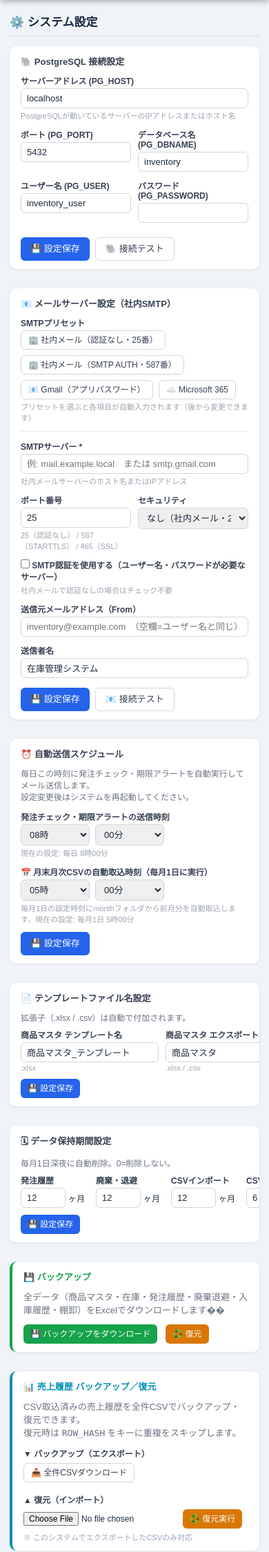
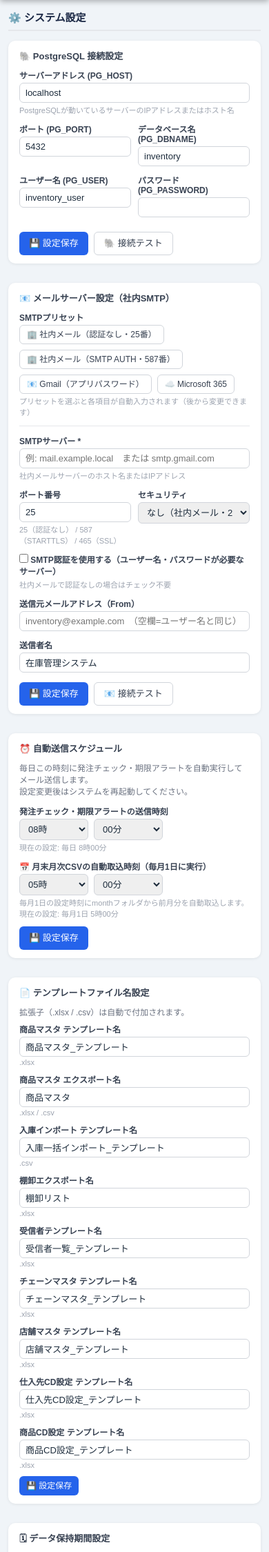
Before and after one commit to r-tanaka3219/my-project, a Flask app: page /settings in a window 390 px wide. Shown: the part 52-2302 px from the top of the page at 69% size. Run offline with Flask 3, Linux system fonts and the light colour scheme; the visitor is signed in with stand-in values (Sample User, id 1); data that the repository does not hold is empty; some libraries are stand-ins or nearby versions.

Commit message:
fix: 全画面サイズ対応レスポンシブ強化
base.html:
- settings-grid ブレークポイント 1100px→1280px に引き上げ
- 960px ブレークポイント追加: form-grid-3〜6を2列に
- 1280px: form-grid-5,6を3列に
- 760px: padding縮小・kpi-grid 2列に

settings.html:
- テンプレート名カードを flex→ grid(auto-fill/minmax) に変更
- 固定width属性（200〜210px）を全廃、幅はグリッドに委任

product_form / csv_form / receipt:
- max-width に min() を使い画面幅を超えないよう保証

Co-Authored-By: Claude Sonnet 4.6 <noreply@anthropic.com>

```diff
--- a/templates/base.html
+++ b/templates/base.html
@@ -96,7 +96,7 @@ hr{border:none;border-top:1px solid #e5e7eb;margin:12px 0}
 
 /* 設定ページ用2列グリッド */
 .settings-grid{display:grid;grid-template-columns:repeat(2,1fr);gap:16px;align-items:start}
-@media(max-width:1100px){.settings-grid{grid-template-columns:1fr}}
+@media(max-width:1280px){.settings-grid{grid-template-columns:1fr}}
 /* layout helpers for added features */
 .page-title-actions{display:flex;justify-content:flex-end;align-items:center;gap:8px;flex-wrap:wrap;margin-left:auto}
 .page-title > form{margin-left:auto}
@@ -121,16 +121,28 @@ hr{border:none;border-top:1px solid #e5e7eb;margin:12px 0}
 .table-actions-cell{text-align:right;white-space:nowrap;overflow:visible}
 .table-actions-cell form{display:inline-flex;vertical-align:middle}
 .help-box{background:#f8fafc;border:1px solid #e5e7eb;border-radius:8px;padding:10px 12px}
+/* ── 1280px以下: 設定グリッドは上で1列へ ── */
+@media (max-width:1280px){
+  .form-grid-5,.form-grid-6{grid-template-columns:repeat(3,minmax(0,1fr))}
+}
+/* ── 1100px以下 ── */
 @media (max-width:1100px){
   .form-grid-4,.form-grid-5,.form-grid-6{grid-template-columns:repeat(2,minmax(0,1fr))}
 }
+/* ── 960px以下 ── */
+@media (max-width:960px){
+  .form-grid-3,.form-grid-4,.form-grid-5,.form-grid-6{grid-template-columns:repeat(2,minmax(0,1fr))}
+  .main{padding:14px 16px}
+}
+/* ── 760px以下: スマホ・小型ラップトップ ── */
 @media (max-width:760px){
-  .main{padding:14px}
-  .page-title{align-items:flex-start}
+  .main{padding:10px 12px}
+  .page-title{font-size:15px;align-items:flex-start}
   .page-title-actions{width:100%;justify-content:flex-end;margin-left:0}
   .form-grid-2,.form-grid-3,.form-grid-4,.form-grid-5,.form-grid-6{grid-template-columns:1fr}
   .inline-form-4,.inline-form-3{grid-template-columns:1fr}
   .filter-form .actions{width:100%;justify-content:flex-end}
+  .kpi-grid{grid-template-columns:repeat(2,1fr)}
 }
 
 
--- a/templates/csv_form.html
+++ b/templates/csv_form.html
@@ -2,7 +2,7 @@
 {% block title %}CSV取込設定{% endblock %}
 {% block content %}
 <div class="page-title">{% if setting %}✏️ CSV設定編集{% else %}➕ CSV取込設定 新規作成{% endif %}</div>
-<div style="max-width:1100px">
+<div style="max-width:min(1100px,100%)"
 <form method="post">
   <input type="hidden" name="csrf_token" value="{{ csrf_token() }}">
   <div class="card" style="margin-bottom:14px">
--- a/templates/product_form.html
+++ b/templates/product_form.html
@@ -2,7 +2,7 @@
 {% block title %}{% if product %}商品編集{% else %}商品登録{% endif %}{% endblock %}
 {% block content %}
 <div class="page-title">{% if product %}✏️ 商品編集{% else %}➕ 商品登録{% endif %}</div>
-<div class="card" style="max-width:1100px">
+<div class="card" style="max-width:min(1100px,100%)"
 <form method="post">
   <input type="hidden" name="csrf_token" value="{{ csrf_token() }}">
   <div class="form-grid-2">
--- a/templates/receipt.html
+++ b/templates/receipt.html
@@ -3,7 +3,7 @@
 {% block content %}
 <div class="page-title"><span>📥 入庫登録</span><div class="page-title-actions"><a href="/receipt/import" class="btn btn-outline btn-sm">📄 一括インポート</a><a href="/receipt/history" class="btn btn-outline btn-sm">📋 入庫履歴</a></div></div>
 
-<div class="card" style="max-width:820px">
+<div class="card" style="max-width:min(820px,100%)"
 
   {# ── 入力モード切替タブ ── #}
   <div style="display:flex;gap:0;margin-bottom:14px;border:1px solid #e2e8f0;border-radius:6px;overflow:hidden;max-width:420px">
--- a/templates/settings.html
+++ b/templates/settings.html
@@ -186,50 +186,50 @@
 <div class="card" style="">
   <div class="card-title">📄 テンプレートファイル名設定</div>
   <div style="font-size:12px;color:#6b7280;margin-bottom:8px">拡張子（.xlsx / .csv）は自動で付加されます。</div>
-  <div style="display:flex;gap:10px;align-items:flex-start">
+  <div style="display:grid;grid-template-columns:repeat(auto-fill,minmax(180px,1fr));gap:10px;align-items:flex-start">
     <div>
       <label style="display:block;font-size:12px;font-weight:600;color:#374151;margin-bottom:3px">商品マスタ テンプレート名</label>
-      <input type="text" name="product_template_name" value="{{ retention.product_template_name }}" placeholder="商品マスタ_テンプレート" style="width:200px">
+      <input type="text" name="product_template_name" value="{{ retention.product_template_name }}" placeholder="商品マスタ_テンプレート">
       <div class="help">.xlsx</div>
     </div>
     <div>
       <label style="display:block;font-size:12px;font-weight:600;color:#374151;margin-bottom:3px">商品マスタ エクスポート名</label>
-      <input type="text" name="product_export_name" value="{{ retention.product_export_name }}" placeholder="商品マスタ" style="width:180px">
+      <input type="text" name="product_export_name" value="{{ retention.product_export_name }}" placeholder="商品マスタ">
       <div class="help">.xlsx / .csv</div>
     </div>
     <div>
       <label style="display:block;font-size:12px;font-weight:600;color:#374151;margin-bottom:3px">入庫インポート テンプレート名</label>
-      <input type="text" name="receipt_template_name" value="{{ retention.receipt_template_name }}" placeholder="入庫一括インポート_テンプレート" style="width:210px">
+      <input type="text" name="receipt_template_name" value="{{ retention.receipt_template_name }}" placeholder="入庫一括インポート_テンプレート">
       <div class="help">.csv</div>
     </div>
     <div>
       <label style="display:block;font-size:12px;font-weight:600;color:#374151;margin-bottom:3px">棚卸エクスポート名</label>
-      <input type="text" name="stocktake_export_name" value="{{ retention.stocktake_export_name }}" placeholder="棚卸リスト" style="width:180px">
+      <input type="text" name="stocktake_export_name" value="{{ retention.stocktake_export_name }}" placeholder="棚卸リスト">
       <div class="help">.xlsx</div>
     </div>
     <div>
       <label style="display:block;font-size:12px;font-weight:600;color:#374151;margin-bottom:3px">受信者テンプレート名</label>
-      <input type="text" name="recipients_template_name" value="{{ retention.recipients_template_name }}" placeholder="受信者一覧_テンプレート" style="width:210px">
+      <input type="text" name="recipients_template_name" value="{{ retention.recipients_template_name }}" placeholder="受信者一覧_テンプレート">
       <div class="help">.xlsx</div>
     </div>
     <div>
       <label style="display:block;font-size:12px;font-weight:600;color:#374151;margin-bottom:3px">チェーンマスタ テンプレート名</label>
-      <input type="text" name="chain_template_name" value="{{ retention.chain_template_name }}" placeholder="チェーンマスタ_テンプレート" style="width:210px">
+      <input type="text" name="chain_template_name" value="{{ retention.chain_template_name }}" placeholder="チェーンマスタ_テンプレート">
       <div class="help">.xlsx</div>
     </div>
     <div>
       <label style="display:block;font-size:12px;font-weight:600;color:#374151;margin-bottom:3px">店舗マスタ テンプレート名</label>
-      <input type="text" name="store_template_name" value="{{ retention.store_template_name }}" placeholder="店舗マスタ_テンプレート" style="width:210px">
+      <input type="text" name="store_template_name" value="{{ retention.store_template_name }}" placeholder="店舗マスタ_テンプレート">
       <div class="help">.xlsx</div>
     </div>
     <div>
       <label style="display:block;font-size:12px;font-weight:600;color:#374151;margin-bottom:3px">仕入先CD設定 テンプレート名</label>
-      <input type="text" name="supplier_setting_template_name" value="{{ retention.supplier_setting_template_name }}" placeholder="仕入先CD設定_テンプレート" style="width:210px">
+      <input type="text" name="supplier_setting_template_name" value="{{ retention.supplier_setting_template_name }}" placeholder="仕入先CD設定_テンプレート">
       <div class="help">.xlsx</div>
     </div>
     <div>
       <label style="display:block;font-size:12px;font-weight:600;color:#374151;margin-bottom:3px">商品CD設定 テンプレート名</label>
-      <input type="text" name="product_setting_template_name" value="{{ retention.product_setting_template_name }}" placeholder="商品CD設定_テンプレート" style="width:210px">
+      <input type="text" name="product_setting_template_name" value="{{ retention.product_setting_template_name }}" placeholder="商品CD設定_テンプレート">
       <div class="help">.xlsx</div>
     </div>
   </div>
```
